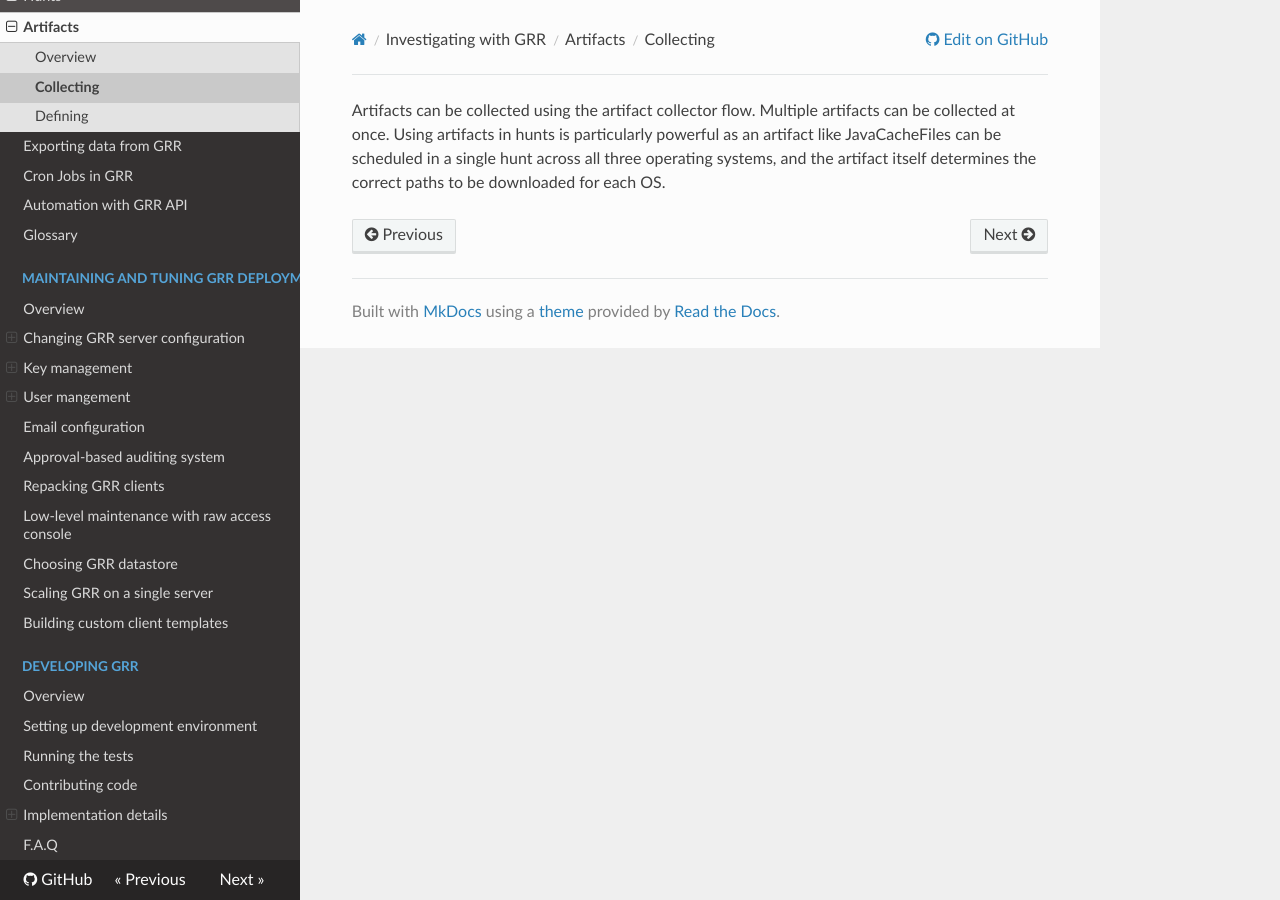
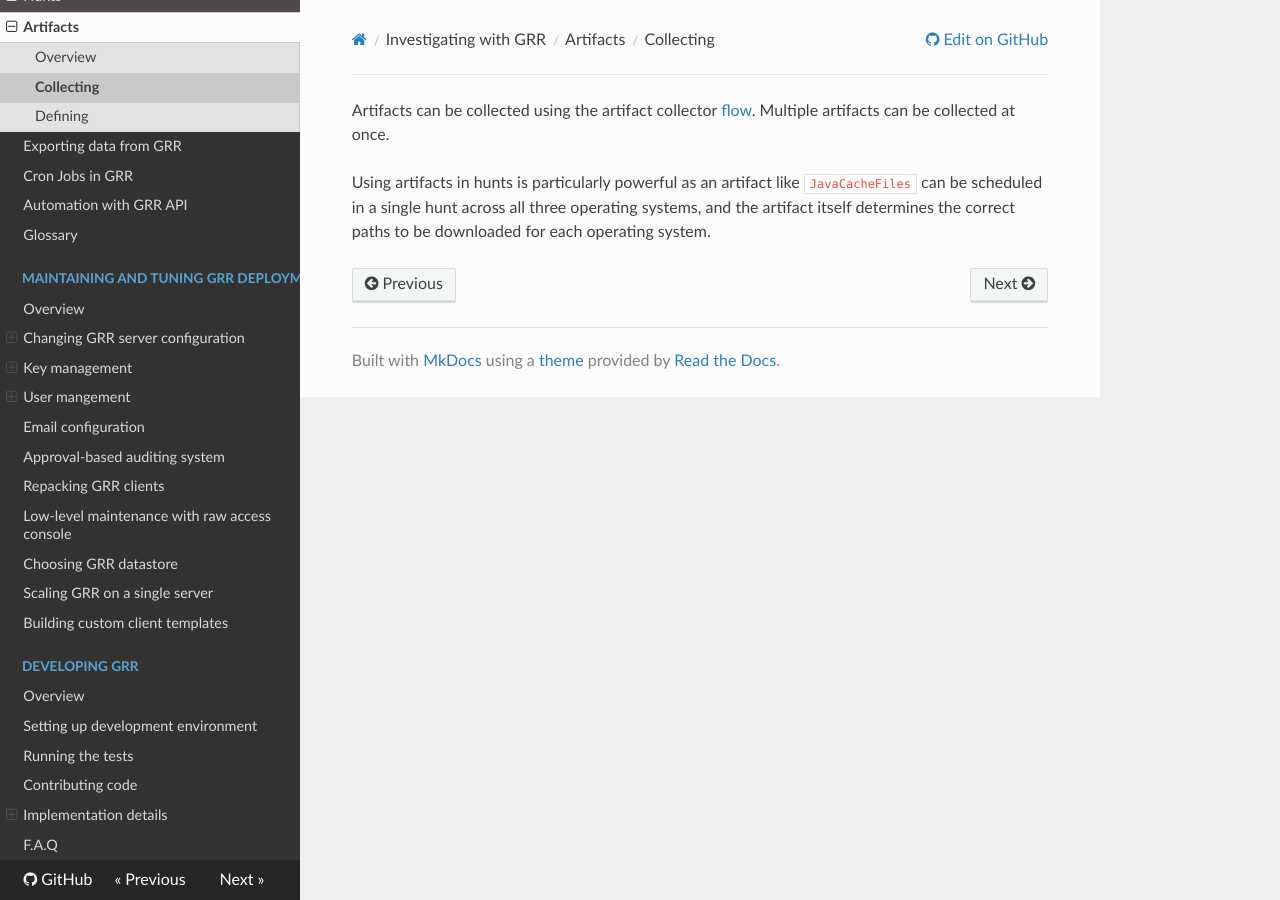
Before and after one commit to google/grr-doc, an MkDocs documentation site: the page built from docs/investigating-with-grr/artifacts/collecting.md, in a window 1280 px wide. Built offline with MkDocs 1.6.1, drawn with Linux system fonts in a browser that asks for light colours; nearby versions of some CDN libraries; old or Windows-style settings are respelled for this version of MkDocs.

Commit message:
Add simple styling in the artifact collection doc.

```diff
--- a/docs/investigating-with-grr/artifacts/collecting.md
+++ b/docs/investigating-with-grr/artifacts/collecting.md
@@ -1,6 +1,7 @@
-Artifacts can be collected using the artifact collector flow. Multiple
-artifacts can be collected at once. Using artifacts in hunts is
-particularly powerful as an artifact like JavaCacheFiles can be
-scheduled in a single hunt across all three operating systems, and the
-artifact itself determines the correct paths to be downloaded for each
-OS.
+Artifacts can be collected using the artifact collector
+[flow](../flows/starting.md). Multiple artifacts can be collected at once.
+
+Using artifacts in hunts is particularly powerful as an artifact like
+`JavaCacheFiles` can be scheduled in a single hunt across all three operating
+systems, and the artifact itself determines the correct paths to be downloaded
+for each operating system.
```
